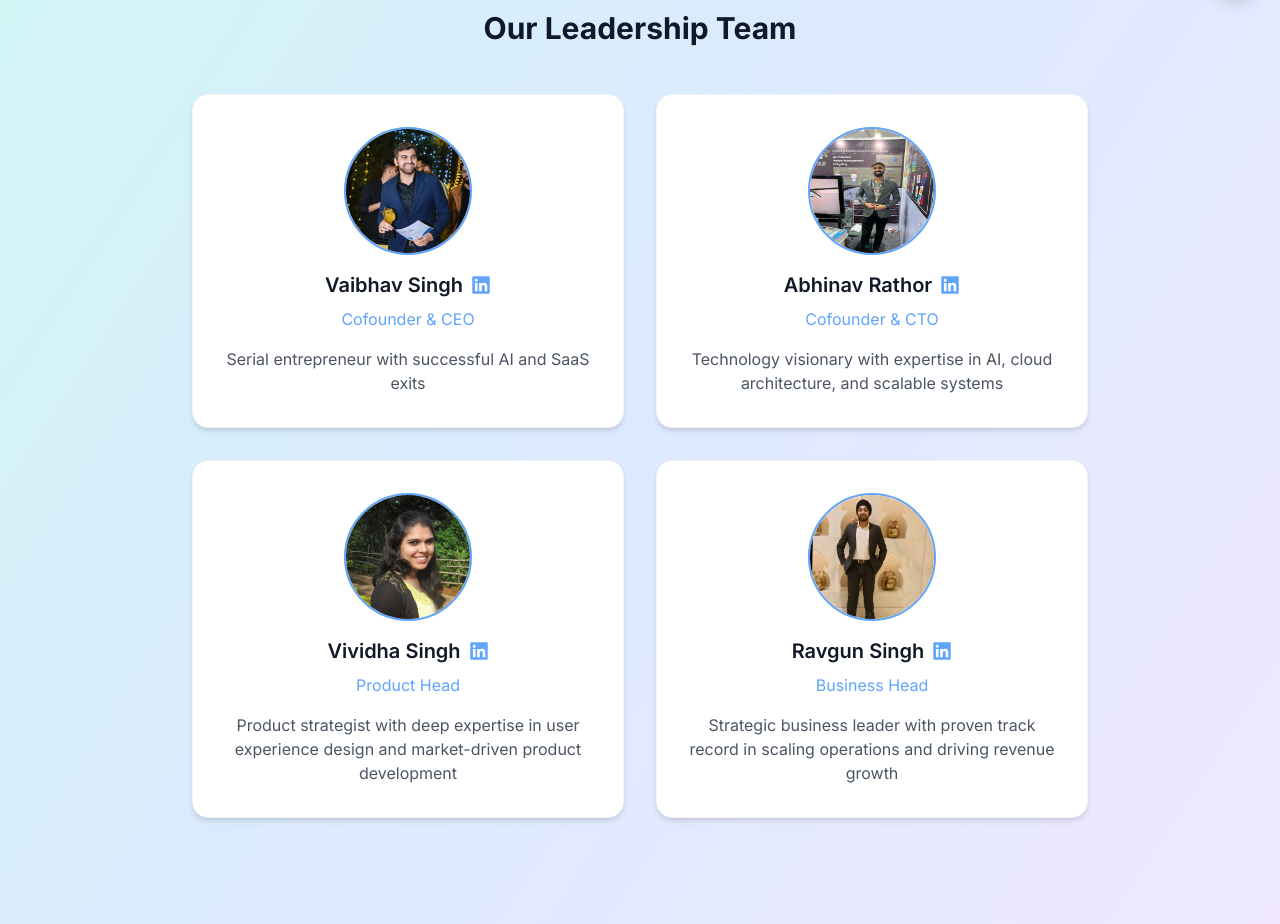
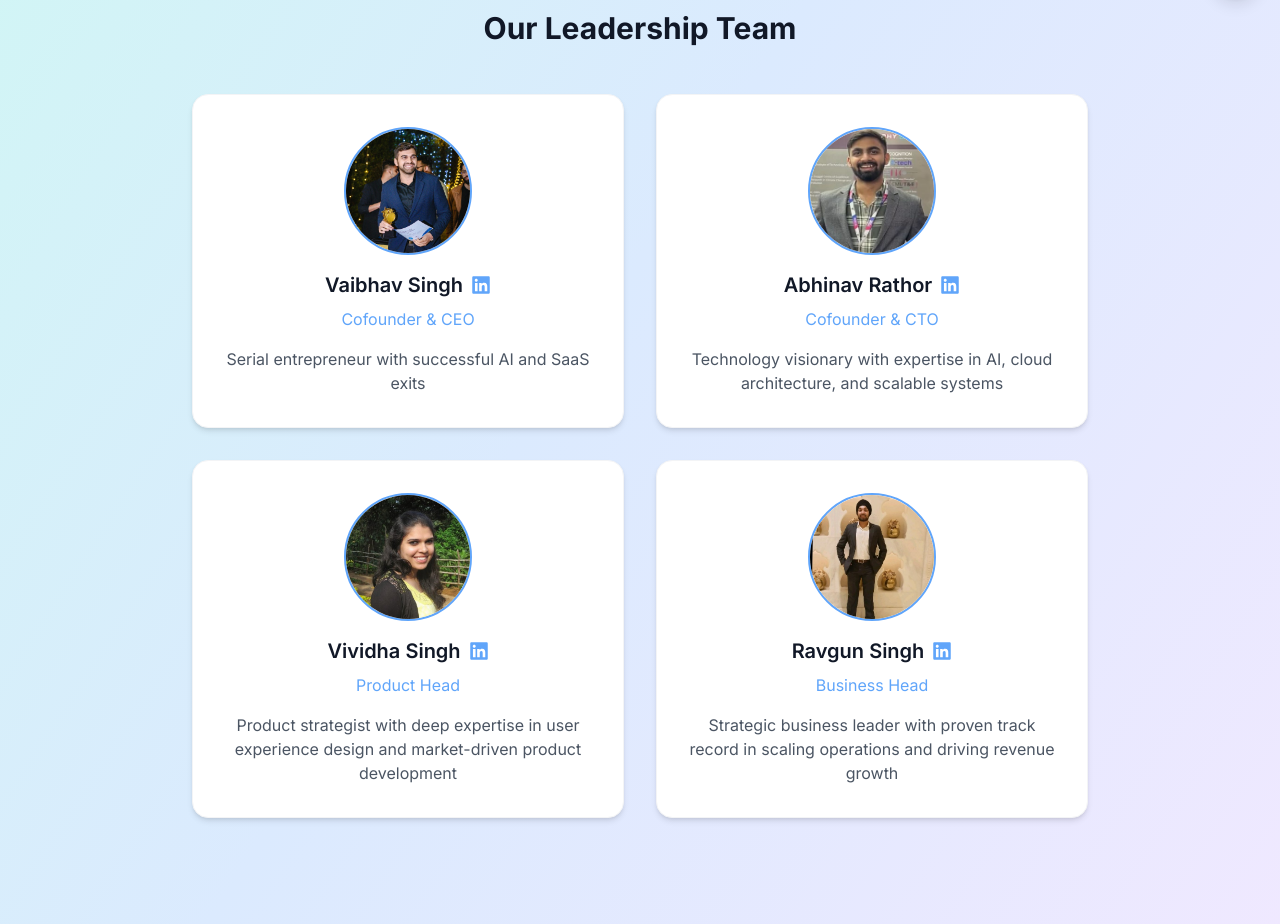
Before and after one commit to HasanApplore/caller-digital, a Next.js app: page /about in a window 1280 px wide. Shown: the part 786-1710 px from the top of the page. Built offline with nearby package versions, Linux system fonts and the light colour scheme; no server answers.

Commit message:
change the image of the CTO and also changed the hospital to Healthcare

```diff
--- a/app/about/page.tsx
+++ b/app/about/page.tsx
@@ -23,7 +23,7 @@ export default function About() {
     {
       name: "Abhinav Rathor",
       role: "Cofounder & CTO",
-      image: "/abhinav.jpeg",
+      image: "/IMG_8070 (1).jpg",
       bio: "Technology visionary with expertise in AI, cloud architecture, and scalable systems",
       linkedin: "https://www.linkedin.com/in/abhinav-rathor/"
     },
--- a/app/components/Navigation.tsx
+++ b/app/components/Navigation.tsx
@@ -13,7 +13,7 @@ const navLinks = [
 
 const solutionsLinks = [
   { href: "/realestate", label: "Real Estate", icon: "🏠" },
-  { href: "/hospital", label: "Hospital", icon: "🏥" },
+  { href: "/hospital", label: "Healthcare", icon: "🏥" },
   { href: "/hospitality", label: "Hospitality", icon: "🏨" },
   { href: "/automobile", label: "Automobile", icon: "🚗" },
   { href: "/bfsi", label: "BFSI", icon: "🏦" },
--- a/components/Navigation.tsx
+++ b/components/Navigation.tsx
@@ -12,7 +12,7 @@ const navLinks = [
 
 const solutionsLinks = [
   { href: "/realestate", label: "Real Estate", icon: "🏠" },
-  { href: "/hospital", label: "Hospital", icon: "🏥" },
+  { href: "/hospital", label: "Healthcare", icon: "🏥" },
   { href: "/hospitality", label: "Hospitality", icon: "🏨" },
   { href: "/voice-ai", label: "Try It", icon: "🤖" },
 ];
```
Also changed, not shown: public/IMG_8070 (1).jpg (added).
